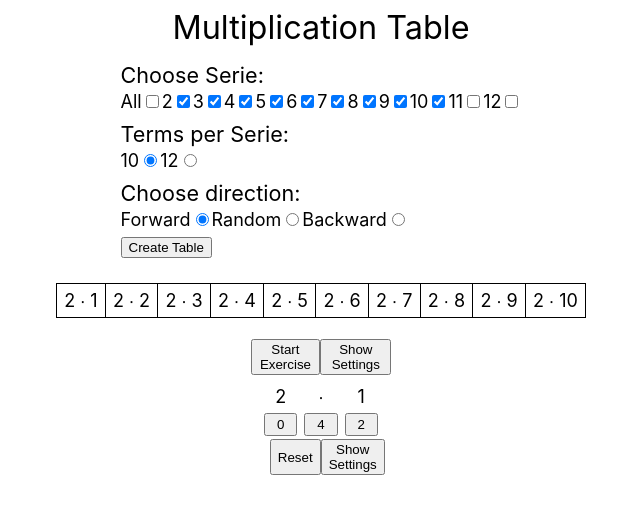
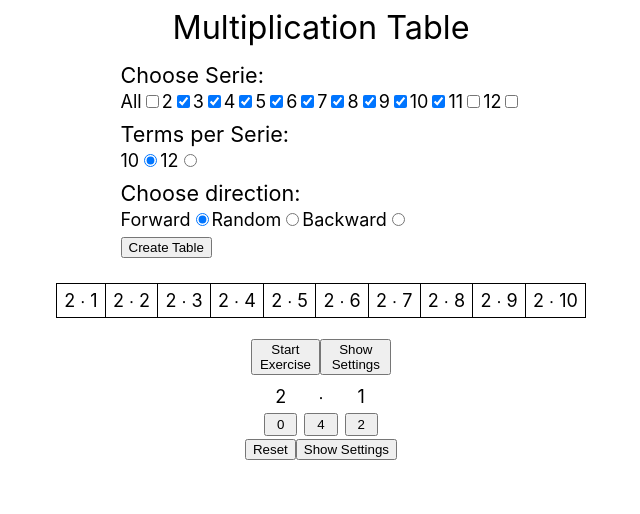
Before and after one commit to rok7803/multiplication-table, a React (Create React App) app: page / in a window 1280 px wide. Shown: the top 514 px of the page, without its empty margins (319-959 px from the left). Built offline with nearby package versions, Linux system fonts and the light colour scheme.

Commit message:
Delete Exercise-button

```diff
--- a/src/components/App/App.css
+++ b/src/components/App/App.css
@@ -27,9 +27,3 @@ h1 {
   width: 11%;
   margin-bottom: 0.5rem;
 }
-
-.Exercise-button{
-  display: flex;
-  justify-content: space-between;
-  width: 8%
-}
```
